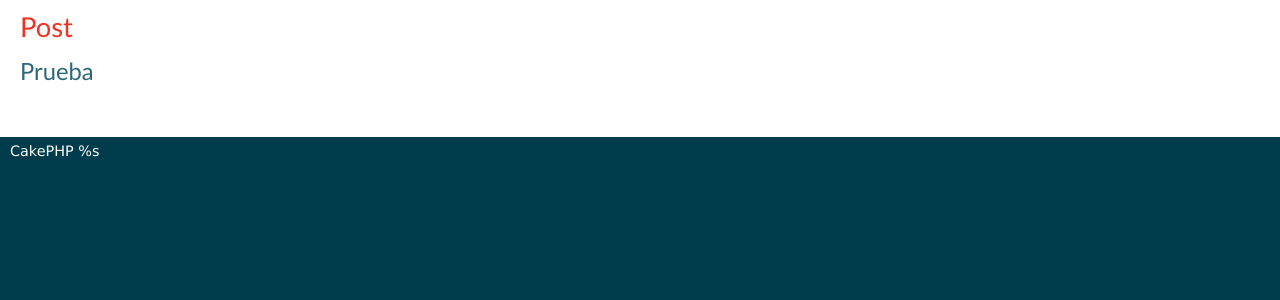
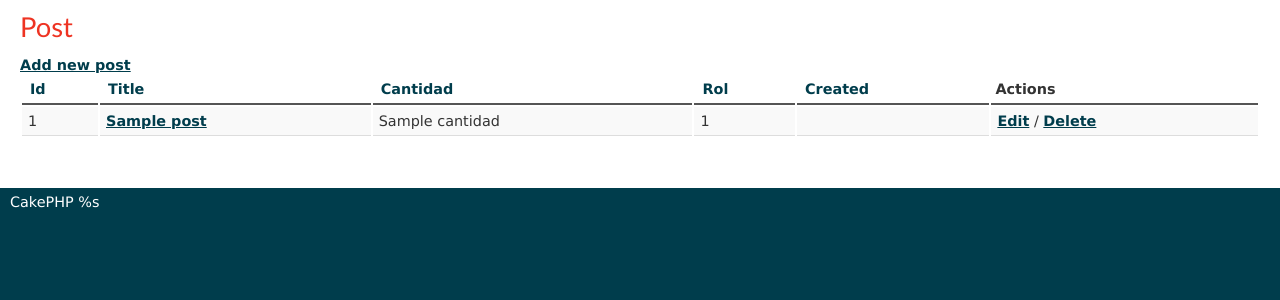
Before and after one commit to miranda-daniel/cakephp_con_cloud9, a CakePHP app: the page made by app/View/Posts/index.ctp in a window 1280 px wide. Shown: the part 20-320 px from the top of the page. Run offline with PHP 8.4 and a stand-in for CakePHP, Linux system fonts and the light colour scheme; the template is opened without the code that fills it: most values are stand-ins (such as "Sample title", 1, 10 or a date in 2020); some libraries are stand-ins or nearby versions.

Commit message:
Cuarto commit

```diff
--- a/app/View/Posts/index.ctp
+++ b/app/View/Posts/index.ctp
@@ -1,3 +1,38 @@
 <h2><?php echo __('Post'); ?></h2>
 
-<h3> Prueba </h3>
+<div>
+	<?php echo $this->Html->link(__('Add new post'), array('action' => 'add')); ?>
+</div>
+
+<table>
+	<tr>
+		<th><?php echo $this->Paginator->sort('id'); ?></th>
+		<th><?php echo $this->Paginator->sort('title'); ?></th>
+		<th><?php echo $this->Paginator->sort('cantidad'); ?></th>
+		<th><?php echo $this->Paginator->sort('rol'); ?></th>
+		<th><?php echo $this->Paginator->sort('created'); ?></th>
+		<th><?php echo __('Actions'); ?></th>
+	</tr>
+
+	<?php foreach ($posts as $post): ?>
+
+		<tr>
+			<td><?php echo h($post['Post']['id']); ?></td>
+			<td><?php echo $this->Html->link(__(h($post['Post']['title'])), array('action' => 'view', h($post['Post']['id'])));?></td>
+			<td><?php echo h($post['Post']['cantidad']); ?></td>
+			<td><?php echo h($post['Post']['rol_id']); ?></td>
+			<td><?php echo $this->Time->nice(h($post['Post']['created'])); ?></td>
+
+			<td>
+				<?php
+					echo $this->Html->link(__('Edit'), array('action' =>'edit', h($post['Post']['id'])));
+
+					echo " / ";
+
+					// Utiliza POSTLINK, para que no se pueda llevar acabo esta accion por URL.
+					echo $this->Form->postLink(__('Delete'), array('action' =>'delete', h($post['Post']['id'])), array('confirm' => 'Delete this post?'));?>
+			</td>
+		</tr>
+
+	<?php endforeach; ?>
+</table>
```
